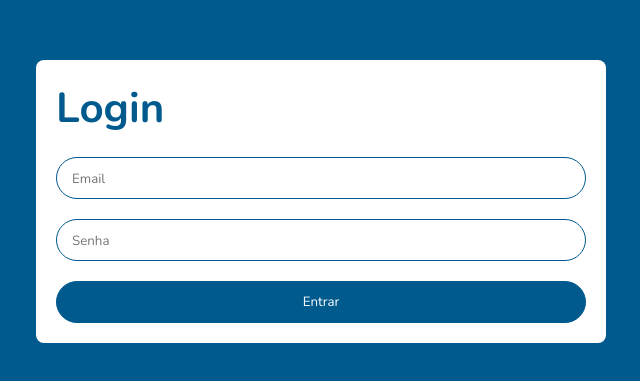
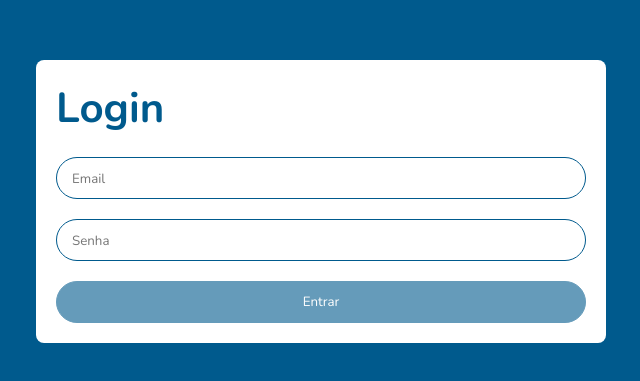
Before and after one commit to tiago-sb/app-validation-registration, a React (Create React App) app: page / in a window 1280 px wide. Shown: the part 199-580 px from the top of the page, without its empty margins (319-959 px from the left). Built offline with nearby package versions, Linux system fonts and the light colour scheme.

Commit message:
adiciona mais restrições de validação ao formulário

```diff
--- a/src/components/Button/index.tsx
+++ b/src/components/Button/index.tsx
@@ -1,8 +1,9 @@
 import { ButtonContainer } from "./styles";
 import { IButtonProps } from "./types";
 
-export const Button = ({ title, onClick }: IButtonProps) => {
+export const Button = ({ title, onClick, disabled }: IButtonProps) => {
   return (
-    <ButtonContainer onClick={onClick}>{title}</ButtonContainer>
+    disabled ? ( <ButtonContainer onClick={onClick}>{title}</ButtonContainer>)
+    : ( <ButtonContainer onClick={onClick} disabled>{title}</ButtonContainer> )
   )
 };
--- a/src/components/Button/styles.ts
+++ b/src/components/Button/styles.ts
@@ -1,5 +1,4 @@
-import styled from 'styled-components';
-
+import styled, { css } from 'styled-components';
 
 export const ButtonContainer = styled.button`
     width: 100%;
@@ -17,4 +16,9 @@ export const ButtonContainer = styled.button`
         cursor:pointer;
         box-shadow: 0 0 10px black;
     }
+
+    &:disabled {
+        cursor: not-allowed;
+        opacity: .6;
+    }
 `
--- a/src/components/Button/types.ts
+++ b/src/components/Button/types.ts
@@ -1,4 +1,5 @@
 export interface IButtonProps {
     title: string;
     onClick?: () => void;
+    disabled: boolean;
 }
--- a/src/pages/Login/index.tsx
+++ b/src/pages/Login/index.tsx
@@ -9,11 +9,14 @@ import { defaultValues, IFormLogin } from "./types";
 
 const schema = yup
   .object({
-    email: yup.string().email("E-mail inválido").required("Campo obrigatório"),
+    email: yup.string()
+      .email("E-mail inválido")
+      .required("Campo obrigatório"),
     password: yup
       .string()
       .min(6, "Mínimo 6 caracteres")
       .required("Campo obrigatório")
+      .matches(/[A-Z]/, 'A senha deve conter pelo menos uma letra maiúscula')
   })
   .required();
 
@@ -49,7 +52,7 @@ const Login = () => {
             errorMessage={errors?.password?.message}
           />
           <Spacing />
-          <Button title="Entrar" />
+          <Button title="Entrar" disabled={isValid}/>
         </Column>
       </LoginContainer>
     </Container>
```
